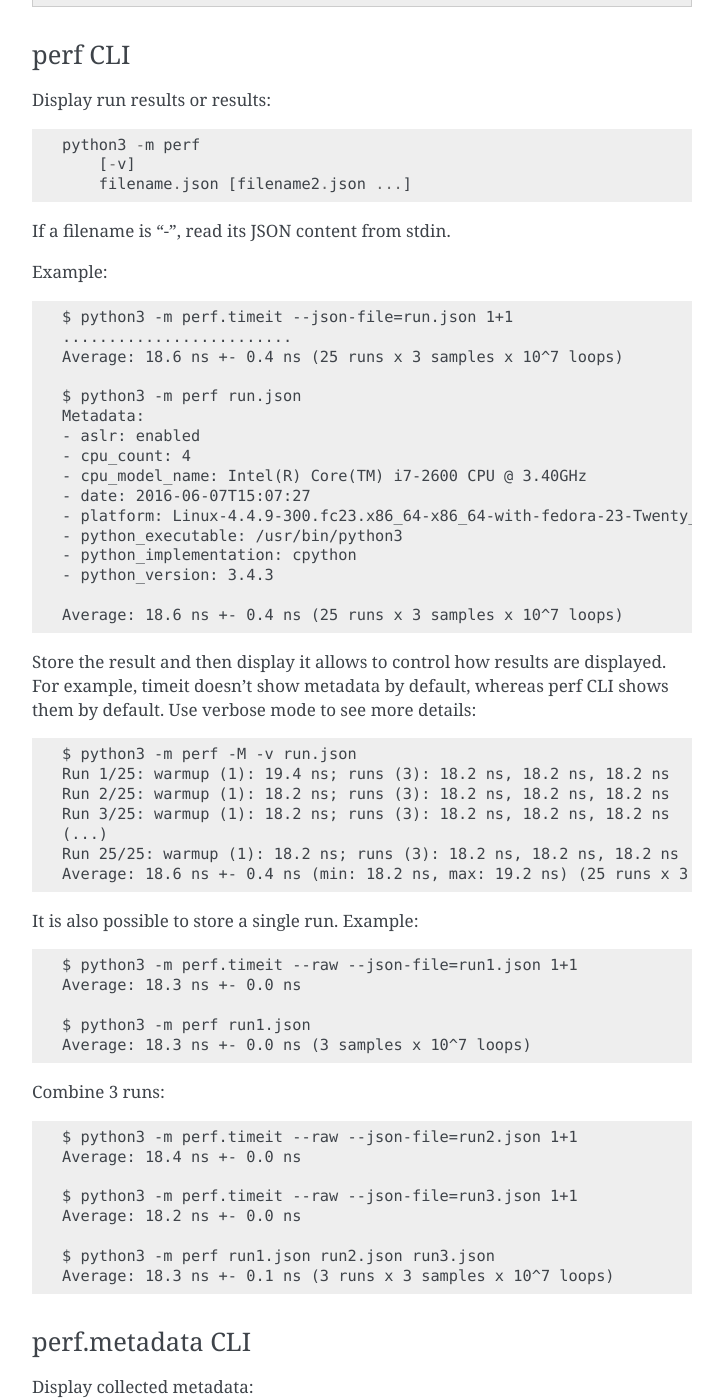
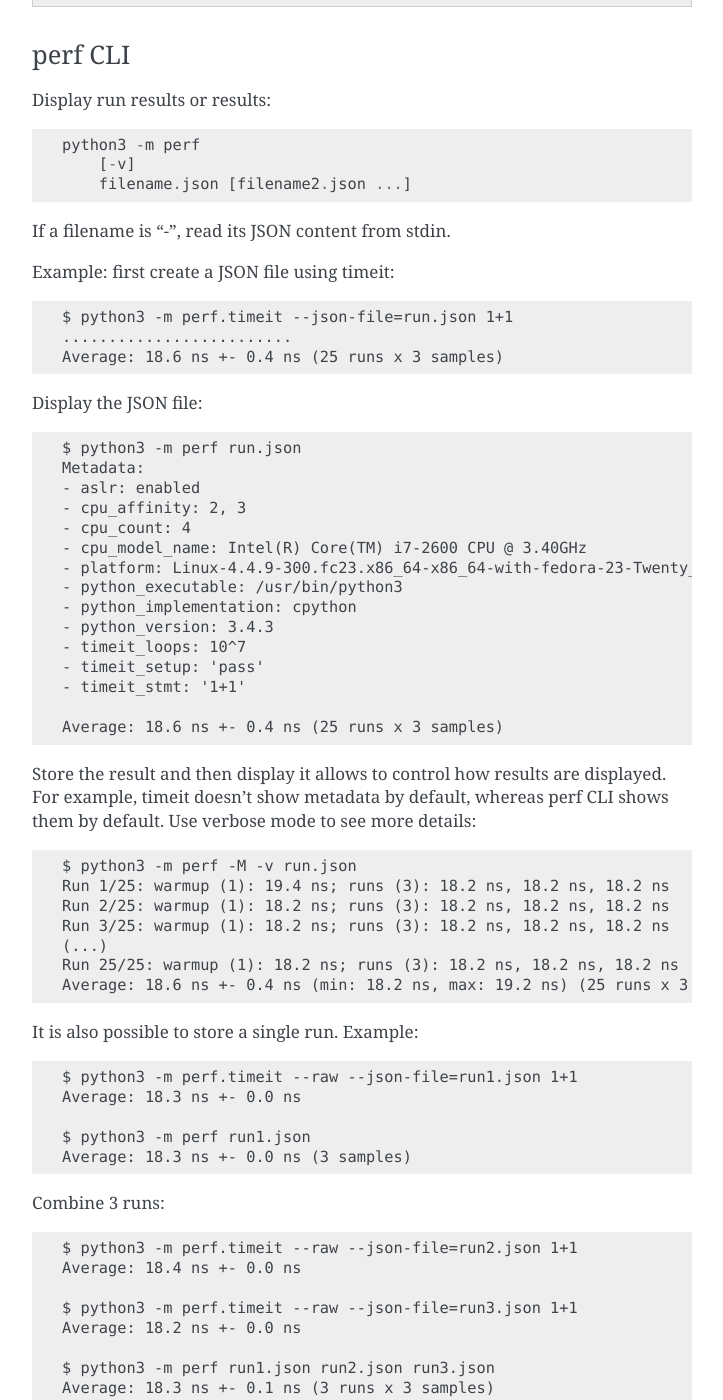
Before and after one commit to psf/pyperf, a Sphinx documentation site: the page built from doc/index.rst, in a window 1280 px wide and 1400 px high, scrolled down 1551 px. Shown: the whole window, without its empty margins (388-1111 px from the left). Built offline with Sphinx 7.4.7, drawn with Linux system fonts in a browser that asks for light colours; some of the changed text lies outside the part shown.

Commit message:
update doc

```diff
--- a/doc/index.rst
+++ b/doc/index.rst
@@ -63,7 +63,7 @@
 
     $ python3 -m perf.timeit 1+1
     .........................
-    Average: 18.3 ns +- 0.3 ns (25 runs x 3 samples x 10^7 loops)
+    Average: 18.3 ns +- 0.3 ns (25 runs x 3 samples)
 
 .. note::
    timeit ``-n`` (number) and ``-r`` (repeat) options become ``-l`` (loops) and
@@ -81,27 +81,32 @@
 
 If a filename is "-", read its JSON content from stdin.
 
-Example::
+Example: first create a JSON file using timeit::
 
     $ python3 -m perf.timeit --json-file=run.json 1+1
     .........................
-    Average: 18.6 ns +- 0.4 ns (25 runs x 3 samples x 10^7 loops)
+    Average: 18.6 ns +- 0.4 ns (25 runs x 3 samples)
+
+Display the JSON file::
 
     $ python3 -m perf run.json
     Metadata:
     - aslr: enabled
+    - cpu_affinity: 2, 3
     - cpu_count: 4
     - cpu_model_name: Intel(R) Core(TM) i7-2600 CPU @ 3.40GHz
-    - date: 2016-06-07T15:07:27
     - platform: Linux-4.4.9-300.fc23.x86_64-x86_64-with-fedora-23-Twenty_Three
     - python_executable: /usr/bin/python3
     - python_implementation: cpython
     - python_version: 3.4.3
+    - timeit_loops: 10^7
+    - timeit_setup: 'pass'
+    - timeit_stmt: '1+1'
 
-    Average: 18.6 ns +- 0.4 ns (25 runs x 3 samples x 10^7 loops)
+    Average: 18.6 ns +- 0.4 ns (25 runs x 3 samples)
 
 Store the result and then display it allows to control how results are
-displayed.  For example, timeit doesn't show metadata by default, whereas perf
+displayed. For example, timeit doesn't show metadata by default, whereas perf
 CLI shows them by default. Use verbose mode to see more details::
 
     $ python3 -m perf -M -v run.json
@@ -110,7 +115,7 @@
     Run 3/25: warmup (1): 18.2 ns; runs (3): 18.2 ns, 18.2 ns, 18.2 ns
     (...)
     Run 25/25: warmup (1): 18.2 ns; runs (3): 18.2 ns, 18.2 ns, 18.2 ns
-    Average: 18.6 ns +- 0.4 ns (min: 18.2 ns, max: 19.2 ns) (25 runs x 3 samples x 10^7 loops; 1 warmup)
+    Average: 18.6 ns +- 0.4 ns (min: 18.2 ns, max: 19.2 ns) (25 runs x 3 samples; 1 warmup)
 
 It is also possible to store a single run. Example::
 
@@ -118,7 +123,7 @@
     Average: 18.3 ns +- 0.0 ns
 
     $ python3 -m perf run1.json
-    Average: 18.3 ns +- 0.0 ns (3 samples x 10^7 loops)
+    Average: 18.3 ns +- 0.0 ns (3 samples)
 
 Combine 3 runs::
 
@@ -129,7 +134,7 @@
     Average: 18.2 ns +- 0.0 ns
 
     $ python3 -m perf run1.json run2.json run3.json
-    Average: 18.3 ns +- 0.1 ns (3 runs x 3 samples x 10^7 loops)
+    Average: 18.3 ns +- 0.1 ns (3 runs x 3 samples)
 
 
 perf.metadata CLI
@@ -274,12 +279,9 @@
 RunResult
 ---------
 
-.. class:: RunResult(samples=None, loops=None, formatter=None, collect_metadata=False)
+.. class:: RunResult(samples=None, warmups=None, formatter=None)
 
    Result of a single benchmark run.
-
-   If *collect_metadata* is true, call :func:`collect_metadata` with
-   :attr:`metadata`.
 
    Methods:
 
@@ -306,10 +308,6 @@
    .. attribute:: formatter
 
       Function to format a list of numbers.
-
-   .. attribute:: loops
-
-      Number of loops (``int`` or ``None``).
 
    .. attribute:: metadata
 
```
